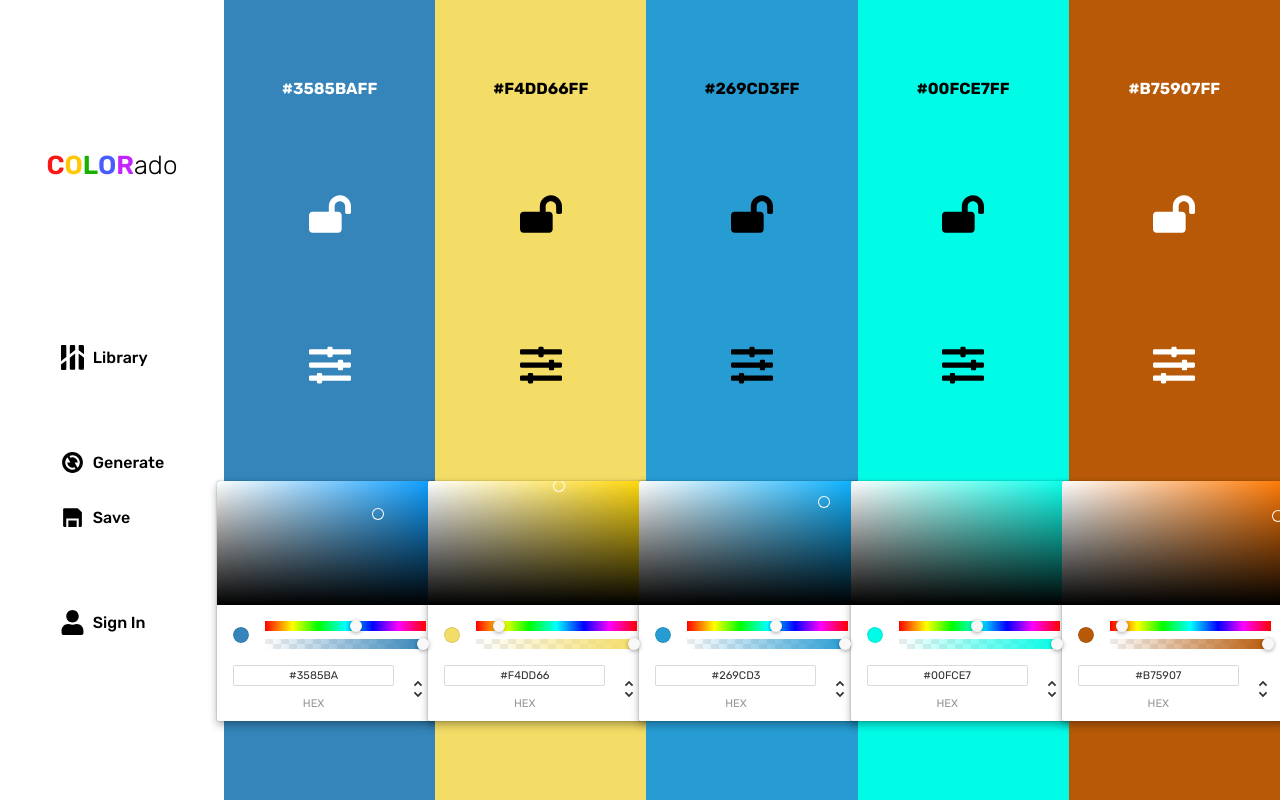
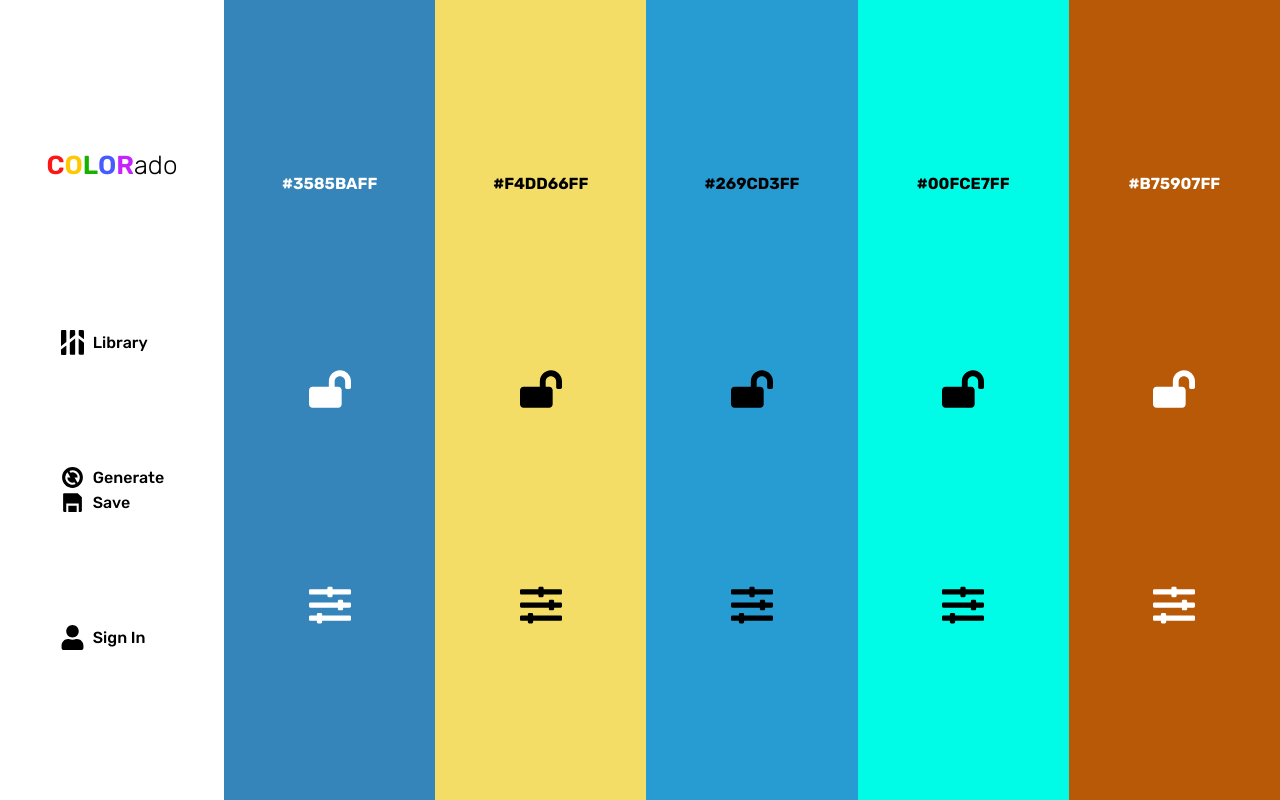
Before and after one commit to ArsenDriashkaba/Colorado, a Next.js app: page /editor in a window 1280 px wide. Built offline with nearby package versions, Linux system fonts and the light colour scheme; a web font is replaced by a local one.

Commit message:
Implementing opening/closing of colorPicker

```diff
--- a/components/ColorVariantList/ColorPicker/ColorPicker.module.css
+++ b/components/ColorVariantList/ColorPicker/ColorPicker.module.css
@@ -0,0 +1,15 @@
+.pickerContainer {
+  background-color: white;
+  padding: 10%;
+  border-radius: var(--border-radius-2);
+  position: relative;
+  display: flex;
+  align-items: center;
+  justify-content: center;
+}
+
+.closeButtonContainer {
+  position: absolute;
+  top: 0%;
+  right: 0%;
+}
--- a/components/ColorVariantList/ColorPicker/ColorPicker.tsx
+++ b/components/ColorVariantList/ColorPicker/ColorPicker.tsx
@@ -1,27 +1,47 @@
-import { useEffect, useState } from "react";
+import { MouseEventHandler, useEffect, useState } from "react";
 import { ChromePicker, ColorResult } from "react-color";
+
+import IcoButton from "../../IcoButton/IcoButton";
+import { GrFormClose } from "react-icons/gr";
 
 import { useColorPaletteContext } from "../../../state/colorPaletteContext";
 import { PALETTE_ACTIONS } from "../../../state/types";
-import { ColorVariant } from "../../../types";
+import { ColorVariant, RGB } from "../../../types";
 
 import { DEFAULT_ALPHA_CHANNEL_VALUE } from "../../../constants";
 import { generateColorVariant } from "../../../utils/colors";
 
+import styles from "./ColorPicker.module.css";
+
 interface Props {
   colorVariantId: number;
+  handleClose: MouseEventHandler;
 }
 
-const ColorPicker = ({ colorVariantId }: Props): JSX.Element => {
+const chromePickerStyles = {
+  default: {
+    picker: {
+      boxShadow: "none",
+      maxWidth: "90%",
+    },
+  },
+};
+
+const ColorPicker = ({ colorVariantId, handleClose }: Props): JSX.Element => {
   const { state, dispatch } = useColorPaletteContext();
+  const colorVariant: ColorVariant = state[colorVariantId];
 
-  const { value } = state[colorVariantId];
+  const { value, isLocked } = colorVariant;
 
-  const [colorState, setColorState] = useState(value.rgb);
+  const [colorState, setColorState] = useState<RGB>(value.rgb);
 
   useEffect(() => setColorState(value.rgb), [value]);
 
   const handleChange = (color: ColorResult) => {
+    if (isLocked) {
+      return;
+    }
+
     const { rgb, hex }: ColorResult = { ...color };
     const alpha: number = rgb.a || DEFAULT_ALPHA_CHANNEL_VALUE;
 
@@ -35,7 +55,18 @@ const ColorPicker = ({ colorVariantId }: Props): JSX.Element => {
     });
   };
 
-  return <ChromePicker color={colorState} onChange={handleChange} />;
+  return (
+    <div className={styles.pickerContainer}>
+      <div className={styles.closeButtonContainer}>
+        <IcoButton icon={<GrFormClose />} isDark={true} onClick={handleClose} />
+      </div>
+      <ChromePicker
+        styles={chromePickerStyles}
+        color={colorState}
+        onChange={handleChange}
+      />
+    </div>
+  );
 };
 
 export default ColorPicker;
--- a/components/ColorVariantList/ColorVariant/ColorVariant.tsx
+++ b/components/ColorVariantList/ColorVariant/ColorVariant.tsx
@@ -7,9 +7,10 @@ import { rgbaToCssString } from "../../../utils/colors";
 
 import { useColorPaletteContext } from "../../../state/colorPaletteContext";
 import { PALETTE_ACTIONS } from "../../../state/types";
-import { ColorVariant } from "../../../types";
+import { ColorVariant, RGB } from "../../../types";
 
 import styles from "./ColorVariant.module.css";
+import { useState } from "react";
 
 interface Props {
   colorVariantId: number;
@@ -17,8 +18,10 @@ interface Props {
 
 const ColorVariant = ({ colorVariantId }: Props): JSX.Element => {
   const { state, dispatch } = useColorPaletteContext();
+  const [isColorPickerOpen, setIsColorPickerOpen] = useState<boolean>(false);
+
   const { value, isLocked, isDark }: ColorVariant = state[colorVariantId];
-  const { rgb } = value;
+  const rgb: RGB = value.rgb;
 
   const handleLock = () =>
     dispatch({
@@ -37,8 +40,19 @@ const ColorVariant = ({ colorVariantId }: Props): JSX.Element => {
         isDark={!isDark}
         onClick={handleLock}
       />
-      <IcoButton icon={<FaSlidersH />} isDark={!isDark} />
-      <ColorPicker colorVariantId={colorVariantId} />
+
+      {isColorPickerOpen ? (
+        <ColorPicker
+          colorVariantId={colorVariantId}
+          handleClose={() => setIsColorPickerOpen(false)}
+        />
+      ) : (
+        <IcoButton
+          icon={<FaSlidersH />}
+          isDark={!isDark}
+          onClick={() => setIsColorPickerOpen(true)}
+        />
+      )}
     </div>
   );
 };
--- a/components/IcoButton/IcoButton.module.css
+++ b/components/IcoButton/IcoButton.module.css
@@ -6,6 +6,7 @@
   background: none;
   border: none;
   cursor: pointer;
+  padding: 0;
 }
 
 .iconDark {
--- a/styles/globals.css
+++ b/styles/globals.css
@@ -14,6 +14,7 @@ body {
   --text-dark-color: rgb(54, 54, 54);
 
   --border-radius-1: 1rem;
+  --border-radius-2: 1.5rem;
 
   --font-size-1: 5.6rem;
   --font-size-2: 2.6rem;
```
